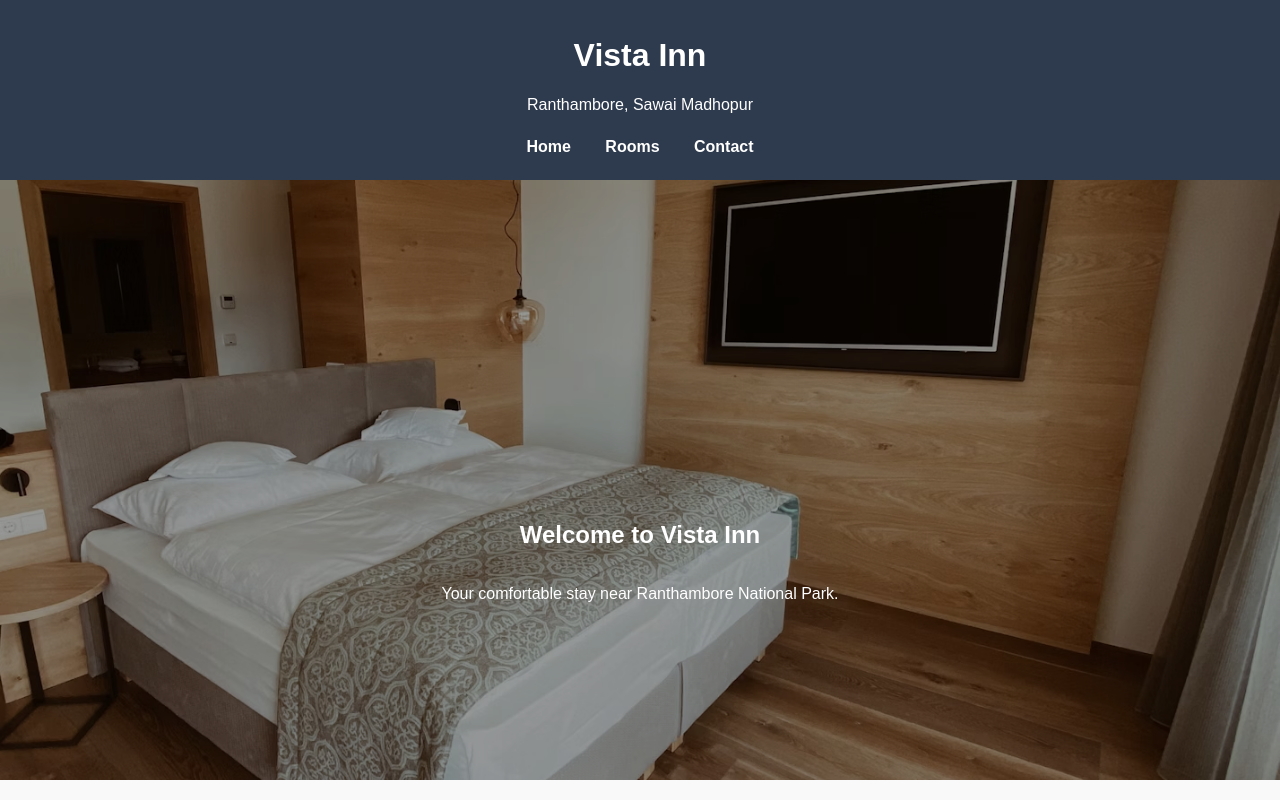
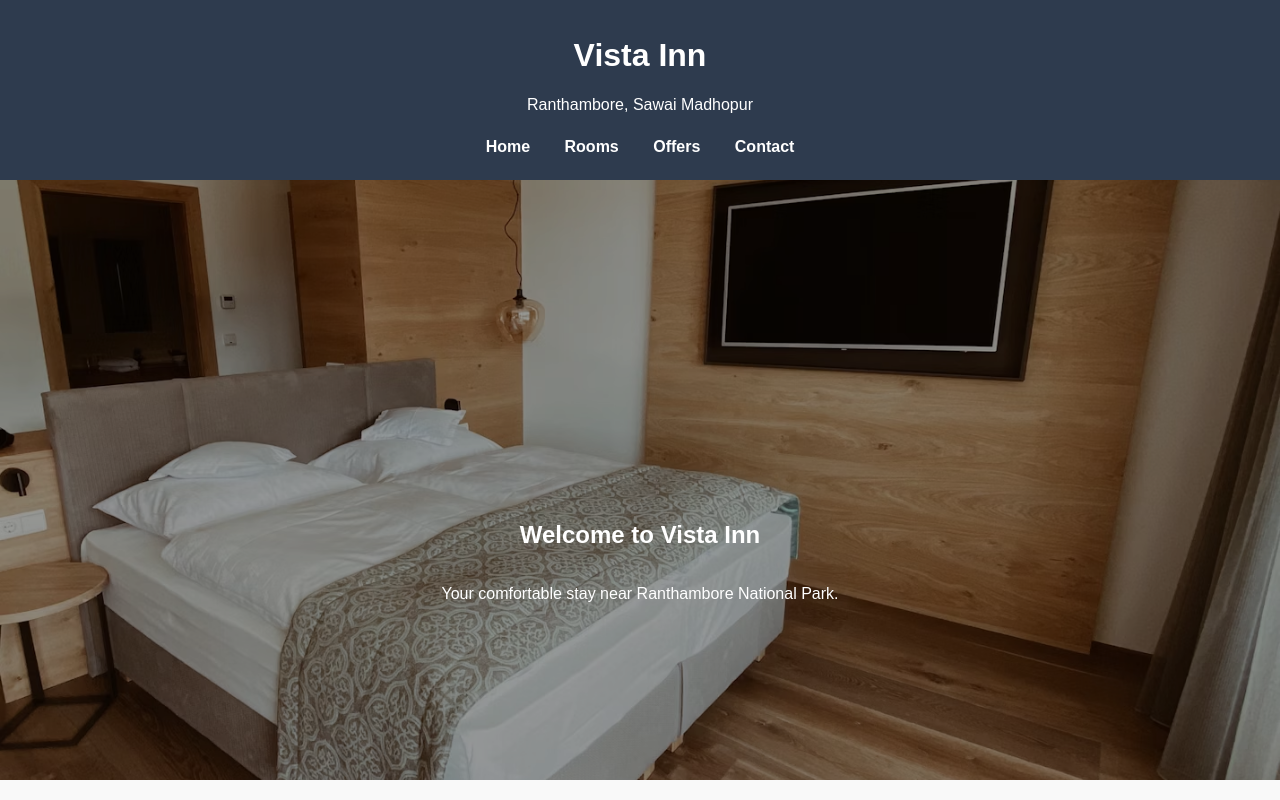
Before and after one commit to ManishGupta1456/Vista-inn, a plain HTML site: page index.html in a window 1280 px wide. Shown: the top 800 px of the page. Drawn offline with Linux system fonts and the light colour scheme.

Commit message:
Update index.html

```diff
--- a/index.html
+++ b/index.html
@@ -13,6 +13,7 @@
     <nav>
       <a href="#">Home</a>
       <a href="#rooms">Rooms</a>
+<a href="offers.html">Offers</a>
       <a href="#contact">Contact</a>
     </nav>
   </header>
```
